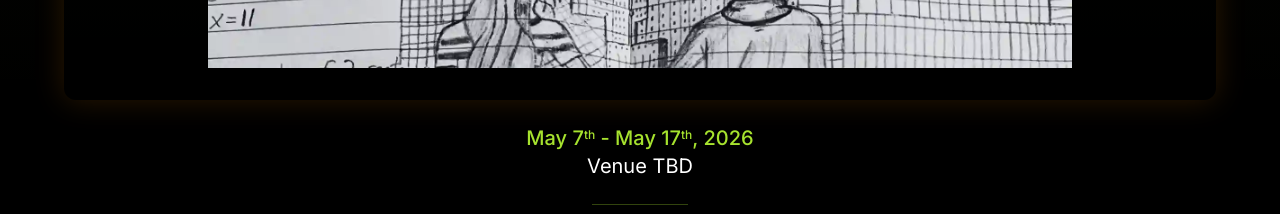
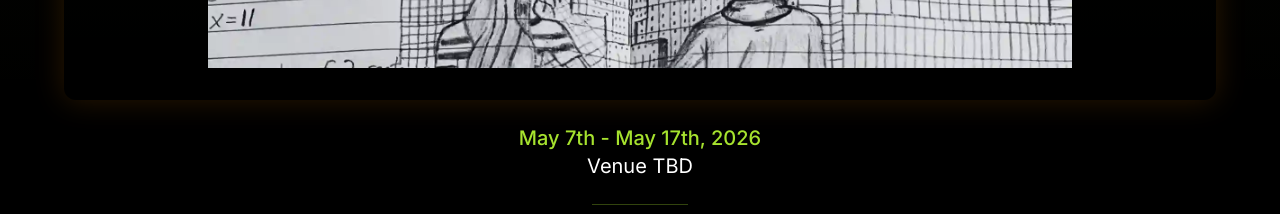
Before and after one commit to gzambran/littleBranchTheater, a Next.js app: page /productions/sanctuary-city in a window 1280 px wide. Shown: the part 800-1014 px from the top of the page. Built offline with nearby package versions, Linux system fonts and the light colour scheme; a web font is replaced by a local one.

Commit message:
Update page.tsx
fix typescript error

```diff
--- a/src/app/productions/sanctuary-city/page.tsx
+++ b/src/app/productions/sanctuary-city/page.tsx
@@ -69,9 +69,9 @@ export default function SanctuaryCityPage() {
       </ShowMediaSection>
 
       <ShowDateVenue
-        dates={<>May 7<sup className="text-xs">th</sup> - May 17<sup className="text-xs">th</sup>, 2026</>}
-        venue="Venue TBD"
-      />
+  dates="May 7th - May 17th, 2026"
+  venue="Venue TBD"
+/>
 
       {/* Subtle divider */}
       <div className="w-24 h-px bg-accent/30 mx-auto my-6"></div>
```
